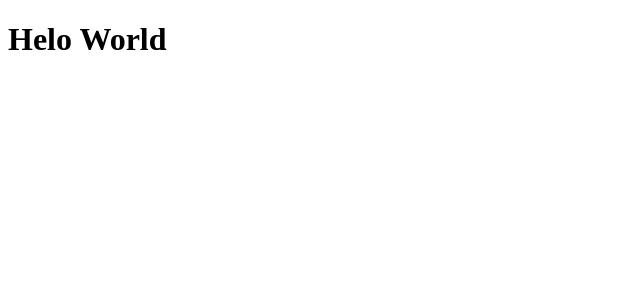
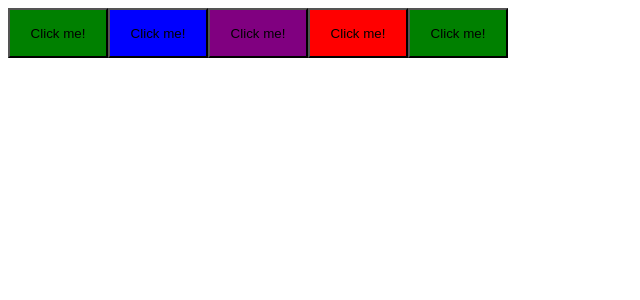
Before and after one commit to jvchaves/time_pomodoro, a React (Vite) app: page / in a window 1280 px wide. Shown: the top 300 px of the page, without its empty margins (0-640 px from the left). Built offline with nearby package versions, Linux system fonts and the light colour scheme.

Commit message:
Feat: add styled components e adiciono casos de uso para botoes

```diff
--- a/package.json
+++ b/package.json
@@ -11,11 +11,13 @@
   },
   "dependencies": {
     "react": "^18.2.0",
-    "react-dom": "^18.2.0"
+    "react-dom": "^18.2.0",
+    "styled-components": "^6.1.11"
   },
   "devDependencies": {
     "@types/react": "^18.2.66",
     "@types/react-dom": "^18.2.22",
+    "@types/styled-components": "^5.1.34",
     "@typescript-eslint/eslint-plugin": "^7.2.0",
     "@typescript-eslint/parser": "^7.2.0",
     "@vitejs/plugin-react": "^4.2.1",
--- a/src/App.tsx
+++ b/src/App.tsx
@@ -1,5 +1,13 @@
+import { Button } from "./components/Button";
+
 export function App() {
   return (
-    <h1>Helo World</h1>
+    <>
+      <Button variant="primary"/>
+      <Button variant="secondary"/>
+      <Button variant="success"/>
+      <Button variant="danger"/>
+      <Button />
+    </>
   )
 }
--- /dev/null
+++ b/src/components/Button.styles.ts
@@ -0,0 +1,23 @@
+import styled from 'styled-components';
+
+export type ButtonVariant = 'primary' | 'secondary' | 'success' | 'danger';
+
+interface ButtonContainerProps {
+  variant: ButtonVariant
+}
+
+const buttonVariant = {
+  primary: 'green',
+  secondary: 'blue',
+  success: 'purple',
+  danger: 'red'
+}
+
+export const ButtonContainer = styled.button<ButtonContainerProps>`
+  width: 100px;
+  height: 50px;
+
+  ${props => {
+    return `background-color: ${buttonVariant[props.variant]}`
+  }}
+`
--- /dev/null
+++ b/src/components/Button.tsx
@@ -0,0 +1,12 @@
+import { ButtonContainer, ButtonVariant } from "./Button.styles";
+
+
+interface ButtonProps {
+  variant?: ButtonVariant;
+}
+
+export function Button({variant = 'primary'}: ButtonProps) {
+  return (
+    <ButtonContainer variant={variant}>Click me!</ButtonContainer>
+  )
+}
```
Also changed, not shown: 1 other file (tests, documents, lock files or other folders).
